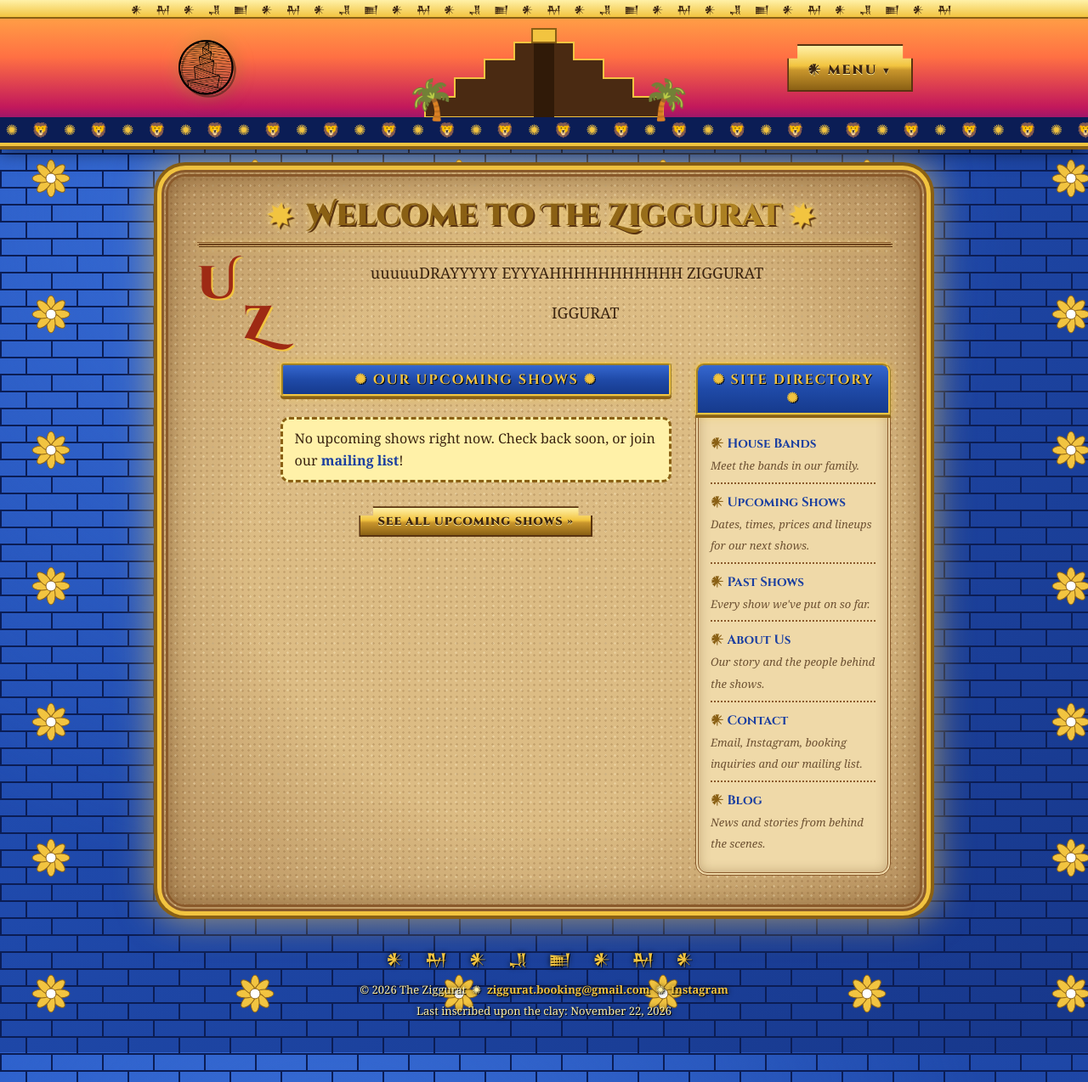
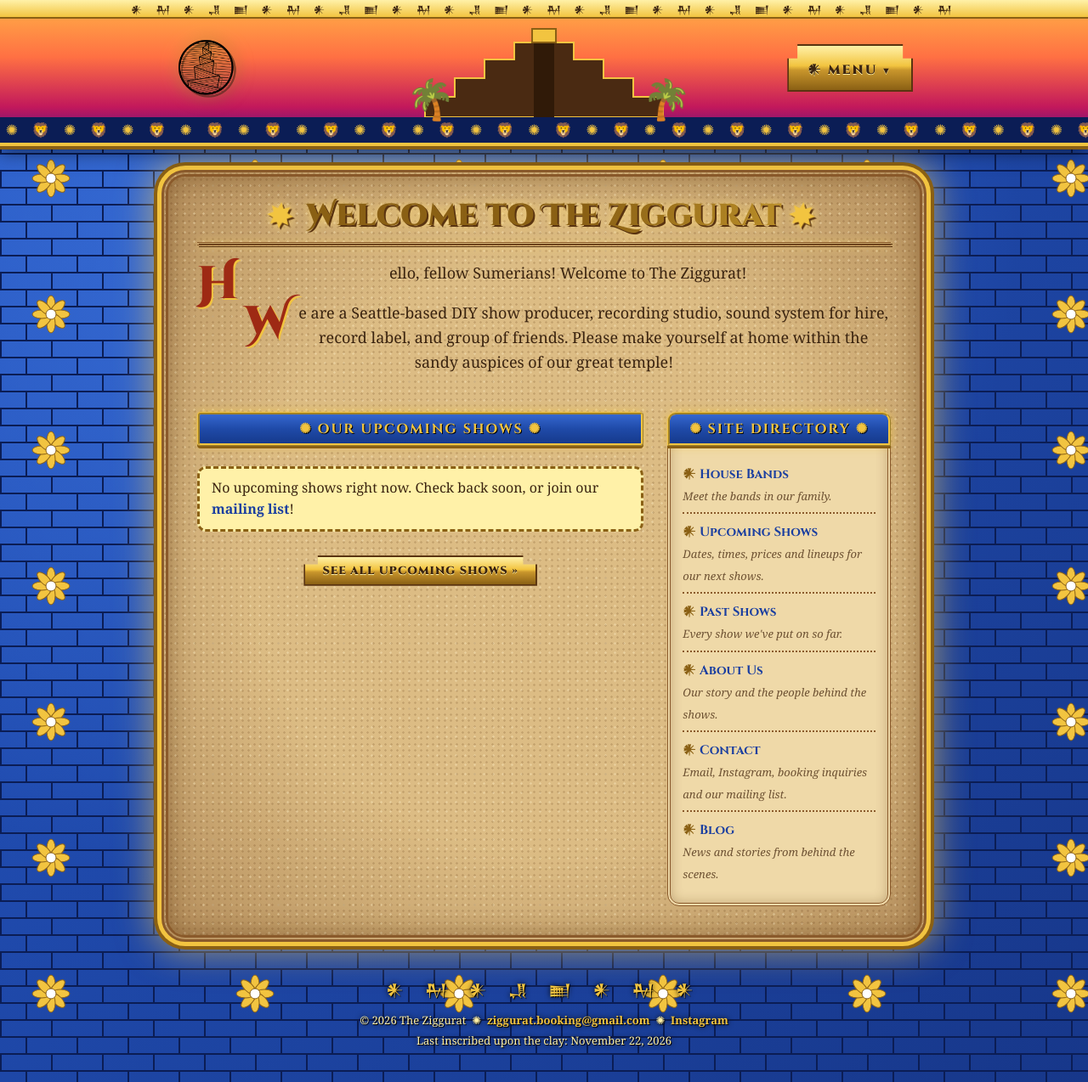
Before and after one commit to TheZigguratEvents/Official-Website, a Jekyll site: the page built from index.html, in a window 1280 px wide. Shown: the whole page at 85% size. Built offline with Jekyll 4.4.1, drawn with Linux system fonts in a browser that asks for light colours.

Commit message:
Overall polish

```diff
--- a/about.html
+++ b/about.html
@@ -28,7 +28,7 @@ description: "Our story and the people behind the shows."
 </div>
 
 <p>
-  This will be the history of The Ziggurat. I am too lazy to populate this space with information, but be not deceived by its present lack!
+  This will be the history of The Ziggurat. We are too lazy to populate this space with information, but be not deceived by its present lack!
 </p>
 <p>
   The Ziggurat stands above all. The floodplains of the Tigris are its lands, and the denizens of Uruk are its people (you).
--- a/index.html
+++ b/index.html
@@ -13,11 +13,11 @@ nav_order: 1
 <!-- ---------- INTRODUCTION (edit or add paragraphs) ---------- -->
 <div class="intro">
   <p>
-    UuuuuuDRAYYYYY EYYYAHHHHHHHHHHH
-    ZIGGURAT
+    Hello, fellow Sumerians! Welcome to The Ziggurat!
   </p>
   <p>
-    ZIGGURAT
+    We are a Seattle-based DIY show producer, recording studio, sound system for hire, record label, and group of friends.
+    Please make yourself at home within the sandy auspices of our great temple!
   </p>
 </div>
 
--- a/past-shows.html
+++ b/past-shows.html
@@ -14,6 +14,6 @@ description: "Every show we've put on so far."
 <h1 class="page-title">Past Shows</h1>
 
 <!-- Optional intro text (edit or delete) -->
-<p class="lead">A look back at past shows we've hosted, run sound for and/or organized</p>
+<p class="lead">A look back at past shows we've hosted, run sound for, and/or organized</p>
 
 <div data-render="past-shows" data-template="pastShow"></div>
--- a/thanks.html
+++ b/thanks.html
@@ -4,5 +4,5 @@ nav: false
 ---
 <!-- Shown after someone submits a form (if their browser has JavaScript turned off). -->
 <h1 class="page-title">Thank You!</h1>
-<p class="lead">Gilgamesh son of Lugalbanda will review your request. Pray he grants clemency.</p>
+<p class="lead">Gilgamesh, son of Lugalbanda, will review your request. Pray he grants clemency.</p>
 <p><a href="{{ '/' | relative_url }}" class="button">&laquo; Back to the home page</a></p>
--- a/upcoming-shows.html
+++ b/upcoming-shows.html
@@ -14,6 +14,6 @@ description: "Dates, times, prices and lineups for our next shows."
 <h1 class="page-title">Upcoming Shows</h1>
 
 <!-- Optional intro text (edit or delete) -->
-<p class="lead">Here's what's coming up. Click any show for the full details.</p>
+<p class="lead">Here's what we've got cooking! Click a show for more details.</p>
 
 <div data-render="upcoming-shows" data-template="upcomingShow"></div>
```
Also changed, not shown: old templates/2026-11-02-winter-season-announced.md (line endings or trailing spaces).
